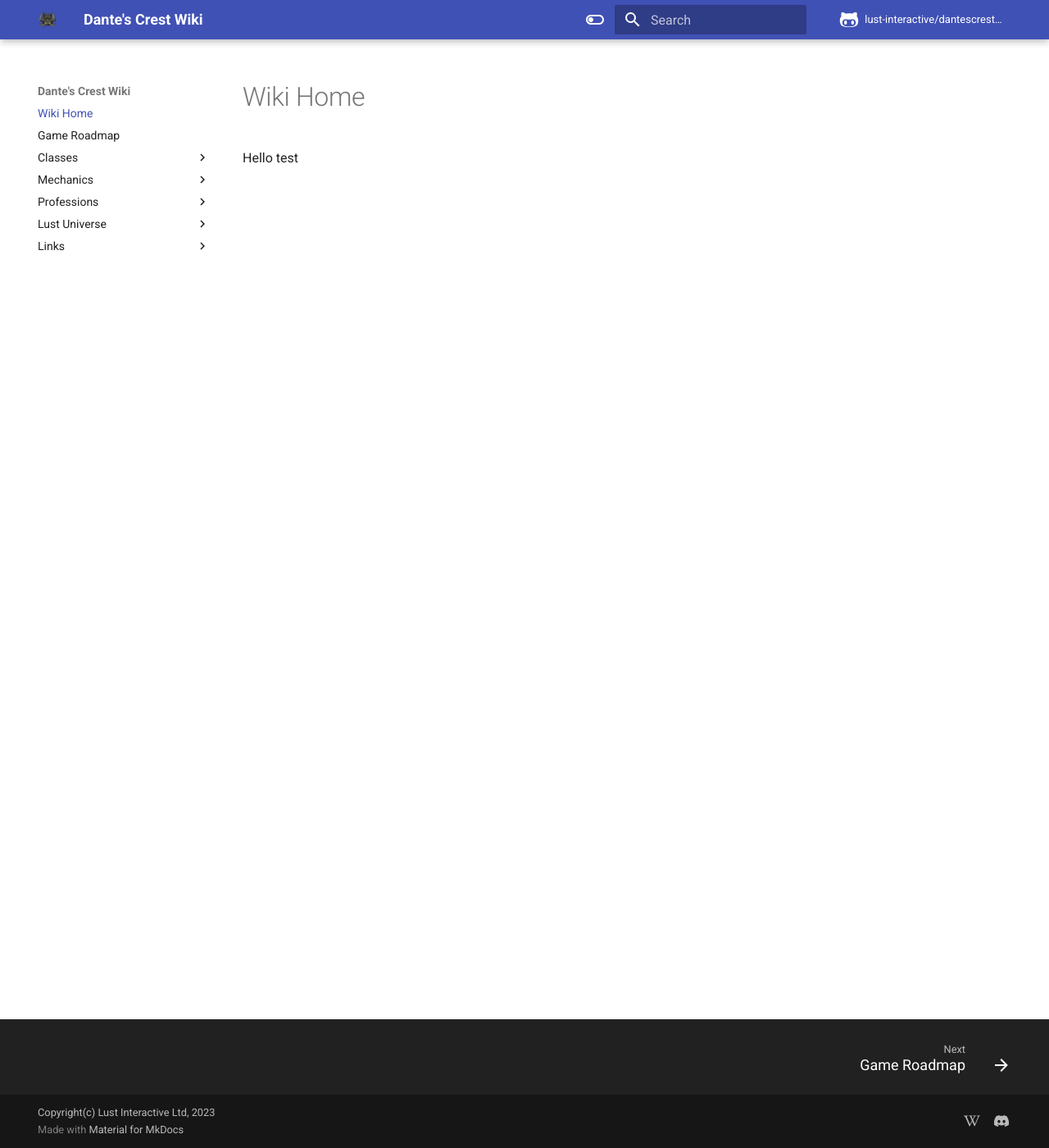
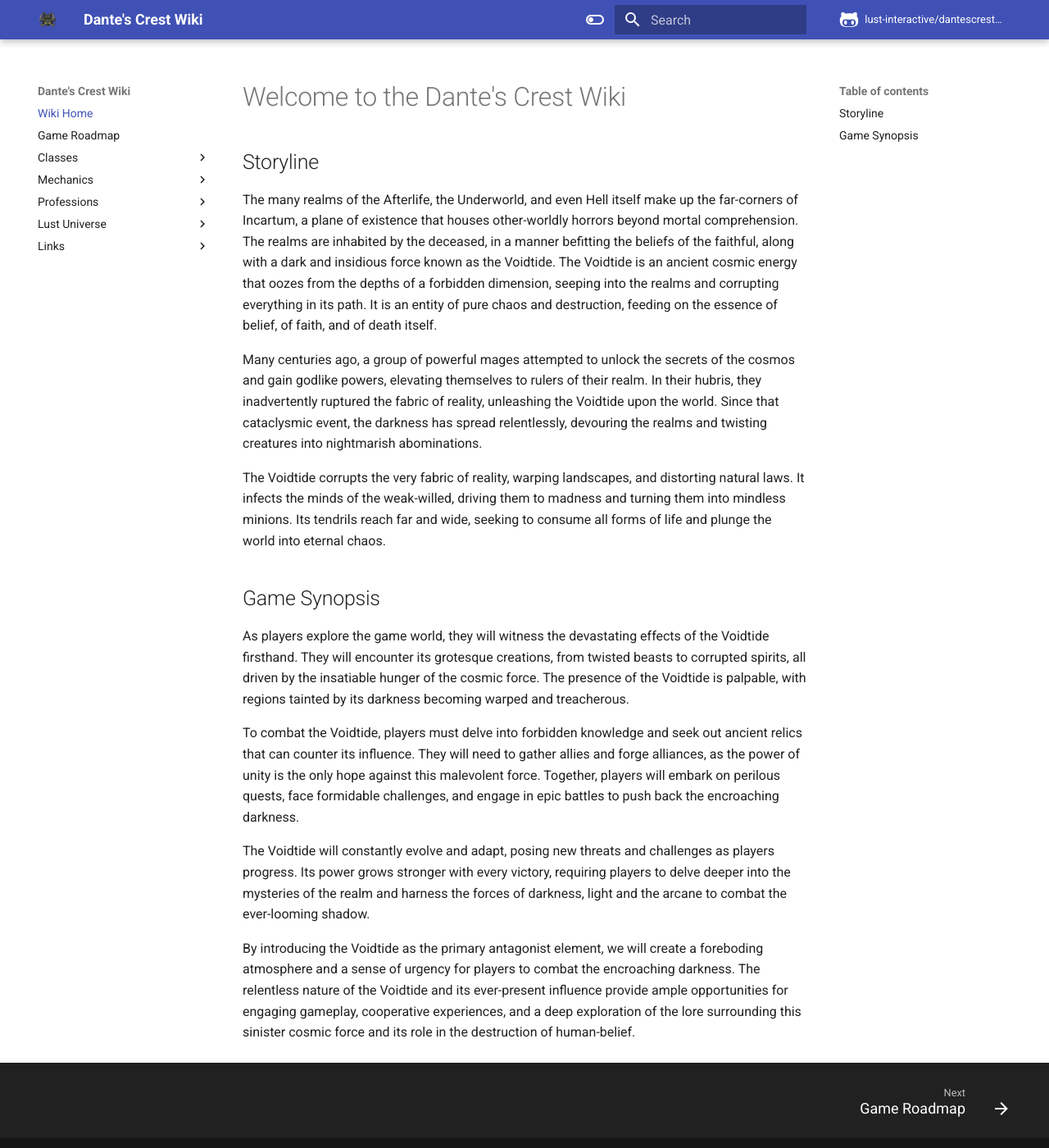
Before and after one commit to Lust-Interactive/EternalDamnationWiki, an MkDocs documentation site: the page built from data/index.md, in a window 1280 px wide and 1400 px high. Shown: the whole window at 82% size. Built offline with MkDocs 1.6.1 and Material for MkDocs 9.7.7, drawn with Linux system fonts in a browser that asks for light colours; comment, search, counter and statistics services are not loaded.

Commit message:
Added game synopsis and storyline to main page

```diff
--- a/data/index.md
+++ b/data/index.md
@@ -1 +1,25 @@
-Hello test
+# Welcome to the Dante's Crest Wiki
+
+## Storyline
+
+The many realms of the Afterlife, the Underworld, and even Hell itself make up the far-corners of Incartum, a plane of existence that houses other-worldly horrors beyond mortal comprehension. The realms are inhabited by the deceased, in a manner befitting the beliefs of the faithful, along with a dark and insidious force known as the Voidtide. The Voidtide is an ancient cosmic energy that oozes from the depths of a forbidden dimension, seeping into the realms and corrupting everything in its path. It is an entity of pure chaos and destruction, feeding on the essence of belief, of faith, and of death itself.
+
+
+Many centuries ago, a group of powerful mages attempted to unlock the secrets of the cosmos and gain godlike powers, elevating themselves to rulers of their realm. In their hubris, they inadvertently ruptured the fabric of reality, unleashing the Voidtide upon the world. Since that cataclysmic event, the darkness has spread relentlessly, devouring the realms and twisting creatures into nightmarish abominations.
+
+
+The Voidtide corrupts the very fabric of reality, warping landscapes, and distorting natural laws. It infects the minds of the weak-willed, driving them to madness and turning them into mindless minions. Its tendrils reach far and wide, seeking to consume all forms of life and plunge the world into eternal chaos.
+
+
+
+## Game Synopsis
+As players explore the game world, they will witness the devastating effects of the Voidtide firsthand. They will encounter its grotesque creations, from twisted beasts to corrupted spirits, all driven by the insatiable hunger of the cosmic force. The presence of the Voidtide is palpable, with regions tainted by its darkness becoming warped and treacherous.
+
+
+To combat the Voidtide, players must delve into forbidden knowledge and seek out ancient relics that can counter its influence. They will need to gather allies and forge alliances, as the power of unity is the only hope against this malevolent force. Together, players will embark on perilous quests, face formidable challenges, and engage in epic battles to push back the encroaching darkness.
+
+
+The Voidtide will constantly evolve and adapt, posing new threats and challenges as players progress. Its power grows stronger with every victory, requiring players to delve deeper into the mysteries of the realm and harness the forces of darkness, light and the arcane to combat the ever-looming shadow.
+
+
+By introducing the Voidtide as the primary antagonist element, we will create a foreboding atmosphere and a sense of urgency for players to combat the encroaching darkness. The relentless nature of the Voidtide and its ever-present influence provide ample opportunities for engaging gameplay, cooperative experiences, and a deep exploration of the lore surrounding this sinister cosmic force and its role in the destruction of human-belief.
```
